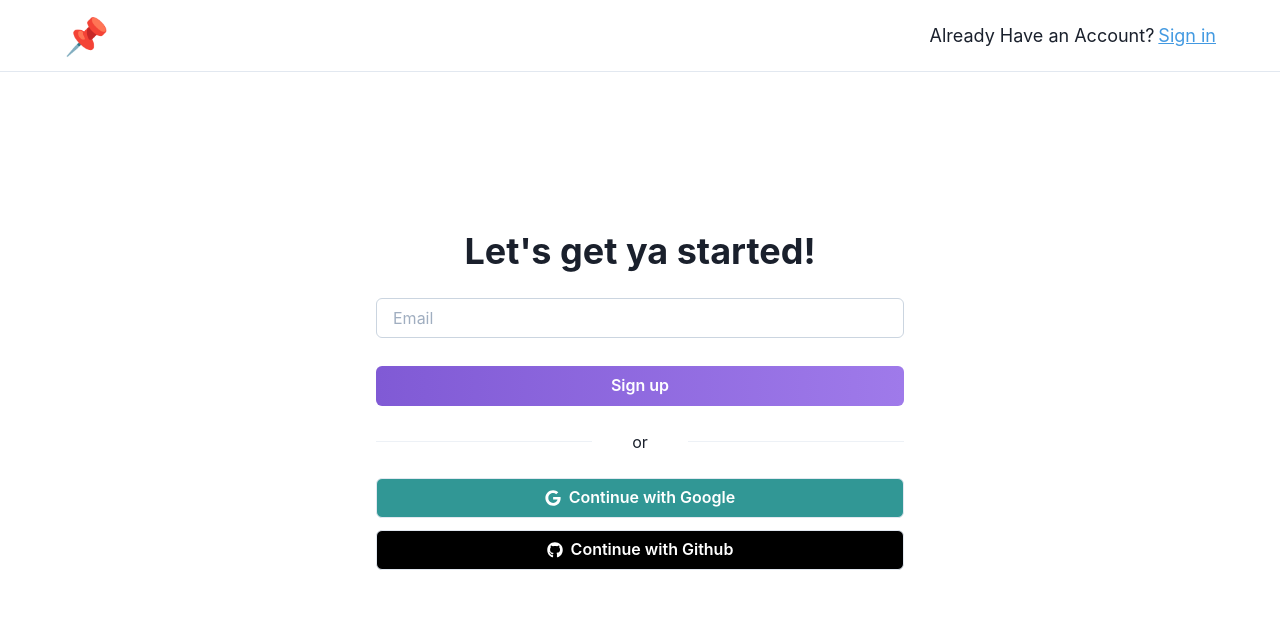
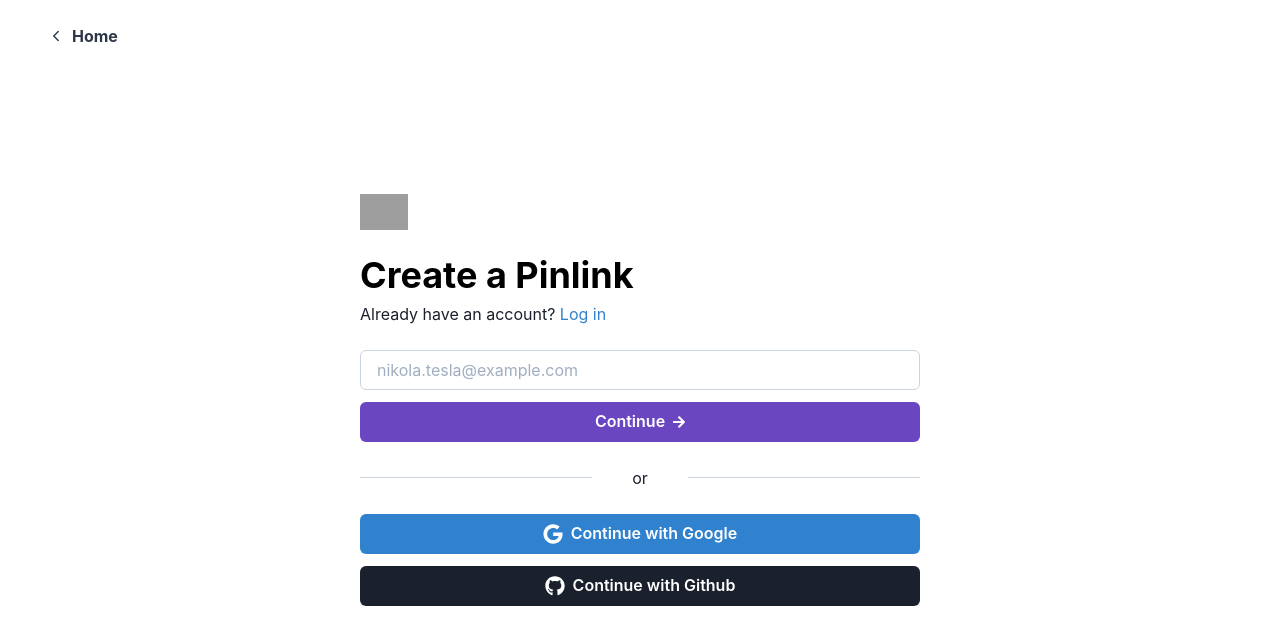
Before and after one commit to hrsikeisa/PinLink, a Next.js app: page /signup in a window 1280 px wide. Shown: the top 644 px of the page. Built offline with nearby package versions, Linux system fonts and the light colour scheme; grey boxes are pictures that could not be loaded.

Commit message:
rm unused variable

```diff
--- a/components/Auth/index.tsx
+++ b/components/Auth/index.tsx
@@ -1,8 +1,7 @@
-import { useEffect, useState } from 'react'
+import { useState } from 'react'
 
 import {
   Button,
-  Divider,
   Heading,
   HStack,
   VStack,
@@ -11,66 +10,59 @@
   Input,
   Center,
   useToast,
+  Image,
+  Link,
 } from '@chakra-ui/react'
 import { debounce } from 'lodash'
 import { signIn } from 'next-auth/react'
 
-import DynamicIcon from '../DynamicIcon'
 import { getBaseURL } from 'utils/utils'
+import { IoIosArrowBack } from 'react-icons/io'
+import { FaArrowRight, FaGithub, FaGoogle } from 'react-icons/fa'
+import { NextSeo } from 'next-seo'
 
 type AuthComponentProps = {
   isSignup: boolean
 }
 
+const PROVIDERS = [
+  { name: 'Google', icon: FaGoogle, color: 'blue.500' },
+  { name: 'Github', icon: FaGithub, color: 'gray.800' },
+]
+
 const AuthComponent = ({ isSignup }: AuthComponentProps) => {
   const toast = useToast()
 
   const [email, setEmail] = useState<string>('')
-  const [message, setMessage] = useState<string>('')
   const [emailLoading, setEmailLoading] = useState<boolean>(false)
   const [isValid, setIsValid] = useState<boolean | null>(null)
 
   const validateDebouncer = debounce((name) => {
     validate(name)
-  }, 350)
+  }, 200)
 
   const validate = async (name: string) => {
     if (!name || name.length < 3) {
-      setMessage('No email! Enter one or use a provider below.')
       setIsValid(false)
       return false
     }
 
-    // if name does not completely match the regex, then return
-    // eslint-disable-next-line no-useless-escape
     if (!name.match(/^\w+([\.-]?\w+)*@\w+([\.-]?\w+)*(\.\w{2,3})+$/)) {
-      setMessage('Invalid! Enter a valid email one or use a provider below.')
       setIsValid(false)
       return false
     }
 
-    setMessage('')
     setIsValid(true)
     setEmail(name)
-
     return true
   }
 
-  const authGoogle = async () => {
+  const authSocial = async (provider: string) => {
     const BASE_URL = getBaseURL(window.location.hostname)
 
-    console.log('authing google')
+    console.log('authing with', provider)
     console.log(BASE_URL)
-    await signIn('google', {
-      callbackUrl: `${BASE_URL}/edit`,
-    })
-  }
-
-  const authGithub = async () => {
-    const BASE_URL = getBaseURL(window.location.hostname)
-
-    console.log(BASE_URL)
-    await signIn('github', {
+    await signIn(provider, {
       callbackUrl: `${BASE_URL}/edit`,
     })
   }
@@ -93,25 +85,51 @@
     })
 
     setTimeout(() => {
-      setMessage('Check your email for a login link!')
       setEmailLoading(false)
     }, 1000)
   }
 
   return (
-    <Center
-      w="100%"
-      h="100vh"
-      px={{
-        base: 4,
-        md: 8,
-      }}
+    <>
+      <NextSeo title={`${isSignup ? 'Sign up' : 'Log in'} | Pinlink`} />
+
+      <Center h="100vh" px={{ base: 4, md: 8 }}>
+        <Box pos="absolute" top="0" left="0" px={{ base: 0, md: 8 }} py={4} cursor="pointer">
+          <a href="/">
+            <HStack
+              _hover={{ background: 'gray.100' }}
+              rounded="full"
+              p={2}
+              px={4}
+              transitionDuration="300ms"
             >
-      <VStack mt={{ base: '-12', md: '0' }} spacing={6} rounded="xl" w="35rem" p={4}>
-        <Heading fontSize={{ base: '2xl', md: '4xl' }}>
-          {isSignup ? "Let's get ya started!" : 'Welcome Back!'}
+              <IoIosArrowBack color="#374051" />
+              <Text fontSize={{ base: 'sm', md: 'md' }} fontWeight="bold" color="gray.700">
+                Home
+              </Text>
+            </HStack>
+          </a>
+        </Box>
+
+        <VStack spacing={6} w="35rem" align="left">
+          <Image src="/logo.png" w={{ base: '2.5rem', md: '3rem' }} />
+          <VStack spacing={1} align="left">
+            <Heading fontSize={{ base: '2xl', md: '4xl' }} color="black">
+              {isSignup ? 'Create a Pinlink' : 'Log in to Pinlink'}
             </Heading>
-        <Box w="full">
+            <Text>
+              {isSignup ? 'Already have an account? ' : "Don't have an account? "}
+              <Link
+                href={isSignup ? '/login' : '/signup'}
+                color="blue.500"
+                _focus={{ outline: 'none' }}
+              >
+                {isSignup ? 'Log in' : 'Sign up'}
+              </Link>
+            </Text>
+          </VStack>
+
+          <VStack spacing={3}>
             <Input
               _hover={{ bg: 'gray.100' }}
               _focus={{
@@ -124,68 +142,52 @@
                 validateDebouncer(e.target.value)
               }}
               onKeyDown={(e) => {
-              if (e.key === 'Enter') {
-                authEmail()
-              }
+                if (e.key === 'Enter') authEmail()
               }}
-            placeholder="Email"
+              placeholder="nikola.tesla@example.com"
             />
-          <Text h="1" fontSize="xs" color={isValid ? 'green.600' : 'red.300'}>
-            {message ? message : '‎ '}
-          </Text>
-        </Box>
             <Button
               w="full"
               textColor="white"
-          _hover={isValid ? { opacity: 0.8 } : {}}
-          _active={isValid ? { opacity: 0.5 } : {}}
+              _hover={isValid !== false && !emailLoading ? { opacity: 0.8 } : {}}
+              _active={isValid !== false && !emailLoading ? { opacity: 0.5 } : {}}
               _focus={{ outline: 'none' }}
               transition="0.3s"
-          bgGradient="linear(to-l, purple.400, purple.500)"
+              bg="purple.600"
               onClick={authEmail}
               isLoading={emailLoading}
               isDisabled={isValid === null ? false : isValid === false ? true : false}
             >
-          {isSignup ? 'Sign up' : 'Sign in'}
+              Continue <Box as={FaArrowRight} pl={2} size="20px" />
             </Button>
+          </VStack>
 
-        <HStack w="full">
-          <Divider />
-          <Text px="8">or</Text>
-          <Divider />
+          <HStack>
+            <Box bg="gray.300" w="full" h="1px" />
+            <Text px={8}>or</Text>
+            <Box bg="gray.300" w="full" h="1px" />
           </HStack>
-        <VStack w="full" spacing={3}>
+
+          <VStack spacing={3}>
+            {PROVIDERS.map((item, i) => (
               <Button
-            bg="teal.500"
+                key={i}
+                bg={item.color}
                 textColor="white"
                 w="full"
                 _hover={{ opacity: 0.8 }}
                 _active={{ opacity: 0.5 }}
                 _focus={{ outline: 'none' }}
-            variant="outline"
-            size="md"
-            onClick={authGoogle}
+                onClick={() => authSocial(item.name.toLowerCase())}
               >
-            <DynamicIcon color="white" icon="FaGoogle" />
-            <Text pl={2}> Continue with Google</Text>
+                <Box as={item.icon} color="white" size="20px" />
+                <Text pl={2}> Continue with {item.name}</Text>
               </Button>
-          <Button
-            w="full"
-            variant="outline"
-            size="md"
-            _hover={{ opacity: 0.8 }}
-            _active={{ opacity: 0.5 }}
-            _focus={{ outline: 'none' }}
-            textColor="white"
-            bg="black"
-            onClick={authGithub}
-          >
-            <DynamicIcon color="white" icon="FaGithub" />
-            <Text pl={2}> Continue with Github</Text>
-          </Button>
+            ))}
           </VStack>
         </VStack>
       </Center>
+    </>
   )
 }
 export default AuthComponent
--- a/components/PinLink/UserData.tsx
+++ b/components/PinLink/UserData.tsx
@@ -29,8 +29,8 @@
         ) : (
           <Center bg="gray.200" w={132} h={132}>
             <Text color="gray.700" fontSize="6xl" fontWeight="bold" textAlign="center">
-              {user?.name?.split(' ')[0][0]}
-              {user?.name?.split(' ')[1][0]}
+              {user.name?.split(' ')[0][0] || ''}
+              {user.name?.split(' ')[1]?.[0] || ''}
             </Text>
           </Center>
         )}
--- a/pages/signup.tsx
+++ b/pages/signup.tsx
@@ -1,19 +1,7 @@
-import { NextPage } from 'next'
-import { NextSeo } from 'next-seo'
-
 import AuthComponent from 'components/Auth'
-import AuthLayout from 'components/Layouts/AuthLayout'
 
 const Signup = () => {
-  return (
-    <>
-      <NextSeo title="Pinlink | Signup" />
-      <AuthComponent isSignup={true} />
-    </>
-  )
+  return <AuthComponent isSignup={true} />
 }
+
 export default Signup
-
-Signup.getLayout = function getLayout(page: NextPage) {
-  return <AuthLayout>{page}</AuthLayout>
-}
```
Also changed, not shown: controllers/analytics.ts (+11 -19 lines), pages/[user].tsx (+4 -6 lines), pages/login.tsx (+2 -14 lines). Lines whose indentation alone changed are shown as unchanged.
